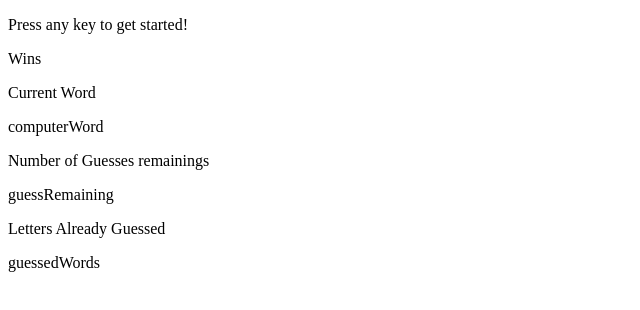
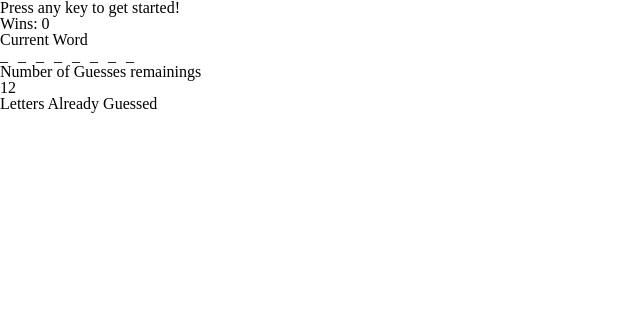
Before and after one commit to jinredhub/Hangman-Game, a plain HTML site: page index.html in a window 1280 px wide. Shown: the whole page, without its empty margins (0-640 px from the left). Drawn offline with Linux system fonts and the light colour scheme.

Commit message:
js is done

```diff
--- a/assets/css/style.css
+++ b/assets/css/style.css
@@ -0,0 +1,3 @@
+span{
+	letter-spacing: 10px;
+}
--- a/index.html
+++ b/index.html
@@ -2,57 +2,72 @@
 <html>
     <head>
         <meta charset="utf-8">
-        <title>New Webpage</title>
+        <title>Play Hangman Game</title>
+        <link rel="stylesheet" type="text/css" href="assets/css/reset.css">
+        <link rel="stylesheet" type="text/css" href="assets/css/style.css">
     </head>
     <body>
     	<div id = "html">
 			<p>Press any key to get started!</p>
-			<p  id = "html1">Wins</p>
+			<p>Wins</p>
 			<p>Current Word</p>
-			<p id = "html2">computerWord</p>
+			<p>computerWord</p>
 			<p>Number of Guesses remainings</p>
-			<p id = "html3">guessRemaining</p>
+			<p>guessRemaining</p>
 			<p>Letters Already Guessed</p>
-			<p id = "html4">guessedWords</p>
+			<p>guessedWords</p>
 		</div>
 
 	<script>
+
 		var user = {
 			guessRemaining: 12,
 			wins: 0,
 			guessedWords: [],
 
 			resetGame: function(){
-
+				this.guessRemaining = 12;
+				this.guessedWords = [];
+				chooseRandomWordAssignToHiddenWord();
 			},
-
-			gamePlay: function(){
-
 		}
 
+		var computerwords = ["mackerel", "flounder", "eel", "amberjack", "snapper"];
+		var computerChoice = "mackerel";
+		var hiddenWord = "________";
+
+		function chooseRandomWordAssignToHiddenWord (){
+			var x = Math.floor((Math.random() * computerwords.length) + 1) -1;
+			computerChoice = computerwords[x];
+			hiddenWord = computerChoice;
+			for (i = 0; i < hiddenWord.length; i++){
+				hiddenWord = hiddenWord.substr(0, i) + "_" + hiddenWord.substr(i + 1);
+			}
 		}
 
-		var computerwoeds = ["mackerel", "flounder", "eel", "amberjack", "snapper"];
-		var computerChoice = "mackerel";
-		var hiddenWord = "________";
+		function refreshScreen (){
+			html =
+				"<p>Press any key to get started!</p>" +
+				"<p>Wins: " + user.wins + "</p>" +
+				"<p>Current Word</p>" +
+				"<p> <span>" + hiddenWord + "</span></p>" +
+				"<p>Number of Guesses remainings</p>" +
+				"<p>" + user.guessRemaining + "</p>" +
+				"<p>Letters Already Guessed</p>" +
+				"<p>" + user.guessedWords + "</p>";
+
+				document.querySelector("#html").innerHTML = html;
+		}
+
+
+		user.resetGame();
+		refreshScreen();
 
 		document.onkeyup = function(event){
 			var userChoice = event.key;
 
-			// change one of ----- to a letter
-			// for (i = 0; i < computerChoice.length; i++){
-			// 	if(userChoice === computerChoice.charAt(i)){
-			// 		hiddenWord = hiddenWord.substr(0, i) + userChoice + hiddenWord.substr(i + 1);
-			// 	}
-			// 	else{
-			// 		user.guessRemaining --;
-			// user.guessedWords.push(userChoice);
-			// console.log(user.guessRemaining);
-			// 	}
-			// }
-
-
-			//this will find out if a letter exits in the computerChoice
+			if (user.guessRemaining > 1){
+				//find out if a letter exits in the computerChoice
 				if (computerChoice.indexOf(userChoice) !== -1){
 					for (i = 0; i < computerChoice.length; i++){
 						if(userChoice === computerChoice.charAt(i)){
@@ -61,33 +76,22 @@
 					}
 				}
 				else {
-				if (user.guessedWords.indexOf(userChoice) !== -1){
+					if (user.guessedWords.indexOf(userChoice) === -1){
 						console.log("working");
-				}
-				else{
 						user.guessedWords.push(userChoice);
 						user.guessRemaining --;
 					}
 				}
 
-
 				if (hiddenWord === computerChoice){
 					user.wins ++;
-				user.reset();
+					user.resetGame();
 				}
-
-				html =
-				"<p>Press any key to get started!</p>" +
-				"<p>Wins: " + user.wins + "</p>" +
-				"<p>Current Word</p>" +
-				"<p>" + hiddenWord + "</p>" +
-				"<p>Number of Guesses remainings</p>" +
-				"<p>" + user.guessRemaining + "</p>" +
-				"<p>Letters Already Guessed</p>" +
-				"<p>" + user.guessedWords + "</p>";
-
-				document.querySelector("#html").innerHTML = html;
-
+			}
+			else{
+				user.resetGame();
+			}
+			refreshScreen();
 		};
 
 
```
Lines whose indentation alone changed are shown as unchanged.
